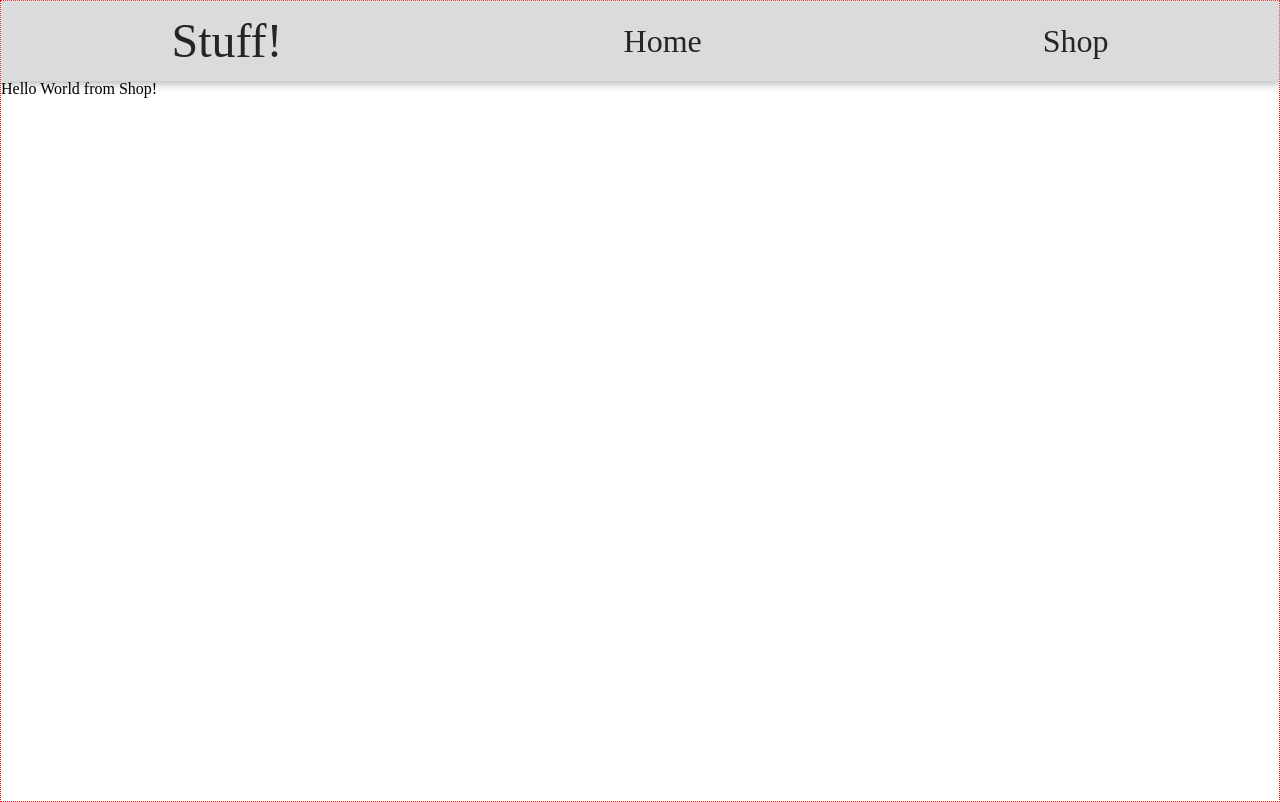
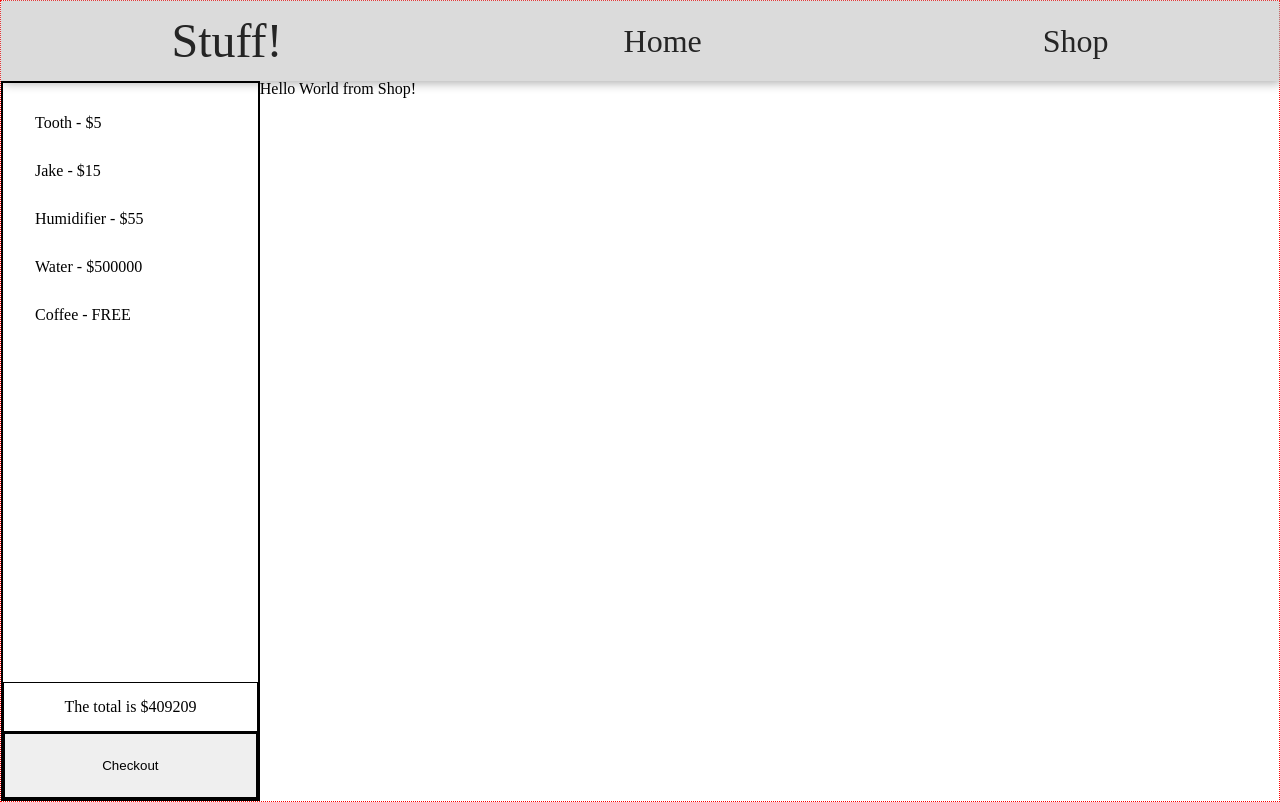
Before and after one commit to justinkim2015/shopping-cart, a React (Create React App) app: page /shop in a window 1280 px wide. Built offline with nearby package versions, Linux system fonts and the light colour scheme.

Commit message:
Add shopping cart CSS

```diff
--- a/src/RouteSwitch.js
+++ b/src/RouteSwitch.js
@@ -9,7 +9,6 @@ const RouteSwitch = () => {
   return (
     <BrowserRouter>
       <Navbar />
-
       <Routes>
         <Route path='/' element={<App />} />
         <Route path='/shop' element={<Shop />} />
--- a/src/components/App.js
+++ b/src/components/App.js
@@ -1,12 +1,12 @@
 import logo from '../assets/stufflogo.png'
 import '../styles/app.css'
-import { Link } from 'react-router-dom'
+import MyLink from './MyLink'
 
 function Home() {
   return (
     <div id='homepage'>
       <h1 id='greeting'>We sell stuff.</h1>
-      <Link to='/shop' class="nav-link"><img src={logo}></img></Link>
+      <MyLink text={<img src={logo}></img>} location='/shop'/>
       <p id='subgreeting'>Come check us out!</p>
     </div>
   );
--- /dev/null
+++ b/src/components/Cart.js
@@ -0,0 +1,22 @@
+import '../styles/cart.css'
+
+function Cart() {
+  return (
+    <div id="cart">
+      <ul id='cart-list'>
+        <li class='cart-item'>Tooth - $5</li>
+        <li class='cart-item'>Jake - $15</li>
+        <li class='cart-item'>Humidifier - $55</li>
+        <li class='cart-item'>Water - $500000</li>
+        <li class='cart-item'>Coffee - FREE</li>
+      </ul>
+
+      <div id="bottom-cart">
+        <p id='total'>The total is $409209</p>
+        <button id='checkout'>Checkout</button>
+      </div>
+    </div>
+  );
+}
+
+export default Cart;
--- /dev/null
+++ b/src/components/MyLink.js
@@ -0,0 +1,9 @@
+import { Link } from 'react-router-dom'
+
+const MyLink = (props) => {
+  return(
+    <Link to={props.location} class='link'>{props.text}</Link>
+  )
+}
+
+export default MyLink
--- a/src/components/Navbar.js
+++ b/src/components/Navbar.js
@@ -1,13 +1,13 @@
 import React from 'react';
-import { Link } from 'react-router-dom'
+import MyLink from './MyLink'
 import '../styles/navbar.css'
 
 const Navbar = () => {
   return (
     <div id="navbar">
       <h1 id='nav-title'>Stuff!</h1>
-      <Link to='/' class="nav-link">Home</Link>
-      <Link to='/shop' class="nav-link">Shop</Link>
+      <MyLink location='/' text='Home'/>
+      <MyLink location='/shop' text='Shop' />
     </div>
   )
 }
--- a/src/components/Shop.js
+++ b/src/components/Shop.js
@@ -1,7 +1,11 @@
+import '../styles/shop.css'
+import Cart from './Cart'
+
 function Shop() {
   return (
-    <div>
-      Hello World from Shop!
+    <div id="shop">
+      < Cart />
+      <div id='items'>Hello World from Shop!</div>
     </div>
   );
 }
--- a/src/styles/app.css
+++ b/src/styles/app.css
@@ -18,3 +18,13 @@
 #subgreeting {
   font-size: 20px;
 }
+
+.link {
+  text-decoration: none;
+  color: rgb(37, 37, 37);
+  font-size: 32px;
+}
+
+.link:hover {
+  text-decoration: underline;
+}
--- /dev/null
+++ b/src/styles/cart.css
@@ -0,0 +1,39 @@
+#cart {
+  display: flex;
+  flex-direction: column;
+  justify-content: space-between;
+  width: 20%;
+  border: 2px black solid;
+}
+
+.cart-item {
+  margin: 2rem;
+}
+
+.cart-item:hover {
+  text-decoration: underline;
+}
+
+#checkout {
+  padding: 1.5rem;
+  border: 2px black solid;
+}
+
+#checkout:hover {
+  background-color: grey;
+}
+
+#items {
+  width: 80%;
+}
+
+#bottom-cart {
+  display: flex;
+  flex-direction: column;
+}
+
+#total {
+  text-align: center;
+  padding: 1rem;
+  border: 0.5px black solid;
+}
--- a/src/styles/navbar.css
+++ b/src/styles/navbar.css
@@ -8,16 +8,6 @@
   box-shadow: 2px 2px 10px rgb(172, 172, 172);
 }
 
-.nav-link {
-  text-decoration: none;
-  color: rgb(37, 37, 37);
-  font-size: 32px;
-}
-
-.nav-link:hover {
-  text-decoration: underline;
-}
-
 #nav-title {
   color: rgb(37, 37, 37);
   font-size: 48px;
--- /dev/null
+++ b/src/styles/shop.css
@@ -0,0 +1,4 @@
+#shop {
+  display: flex;
+  height: 90%;
+}
```
